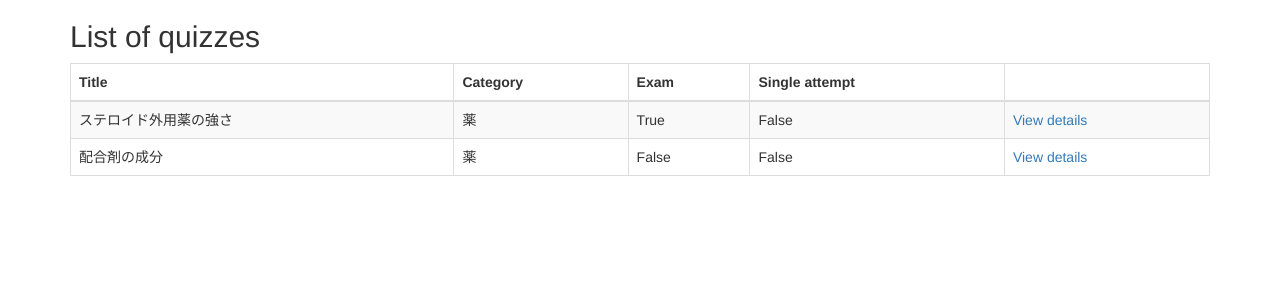
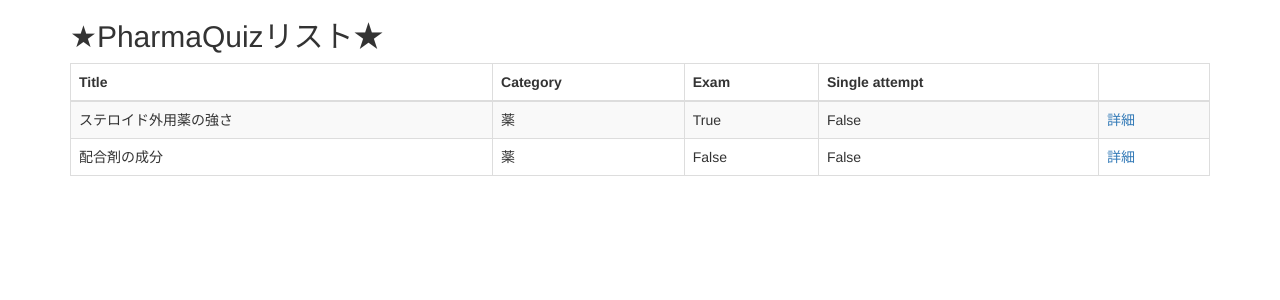
Before and after one commit to kurumihara/pharma_quiz, a Django app: page /q/ in a window 1280 px wide. Shown: the top 300 px of the page. Run offline with Django 3.2, Linux system fonts and the light colour scheme; data comes from the database, SQL or seed files in the repository; both versions use the stored data as it was after the commit; some libraries are stand-ins or nearby versions.

Commit message:
change English to Japanese

```diff
--- a/quiz/templates/quiz/quiz_detail.html
+++ b/quiz/templates/quiz/quiz_detail.html
@@ -13,7 +13,7 @@
 <p>{{ quiz.description }}</p>
 <p>
   <a href="{% url 'quiz_question' quiz_name=quiz.url %}">
-	{% trans "Start quiz" %}
+	{% trans "クイズスタート" %}
   </a>
 </p>
 {% endblock %}
--- a/quiz/templates/quiz/quiz_list.html
+++ b/quiz/templates/quiz/quiz_list.html
@@ -3,7 +3,7 @@
 {% block title %}{% trans "All Quizzes" %}{% endblock %}
 
 {% block content %}
-<h2>{% trans "List of quizzes" %}</h2>
+<h2>{% trans "★PharmaQuizリスト★" %}</h2>
     {% if quiz_list %}
 		<table class="table table-bordered table-striped">
 
@@ -28,7 +28,7 @@
 			  <td>{{ quiz.single_attempt }}</td>
 			  <td>
 				<a href="{% url 'quiz_start_page' slug=quiz.url %}">
-				  {% trans "View details" %}
+				  {% trans "詳細" %}
 				</a>
 			</tr>
 
```
Also changed, not shown: db.sqlite3.
